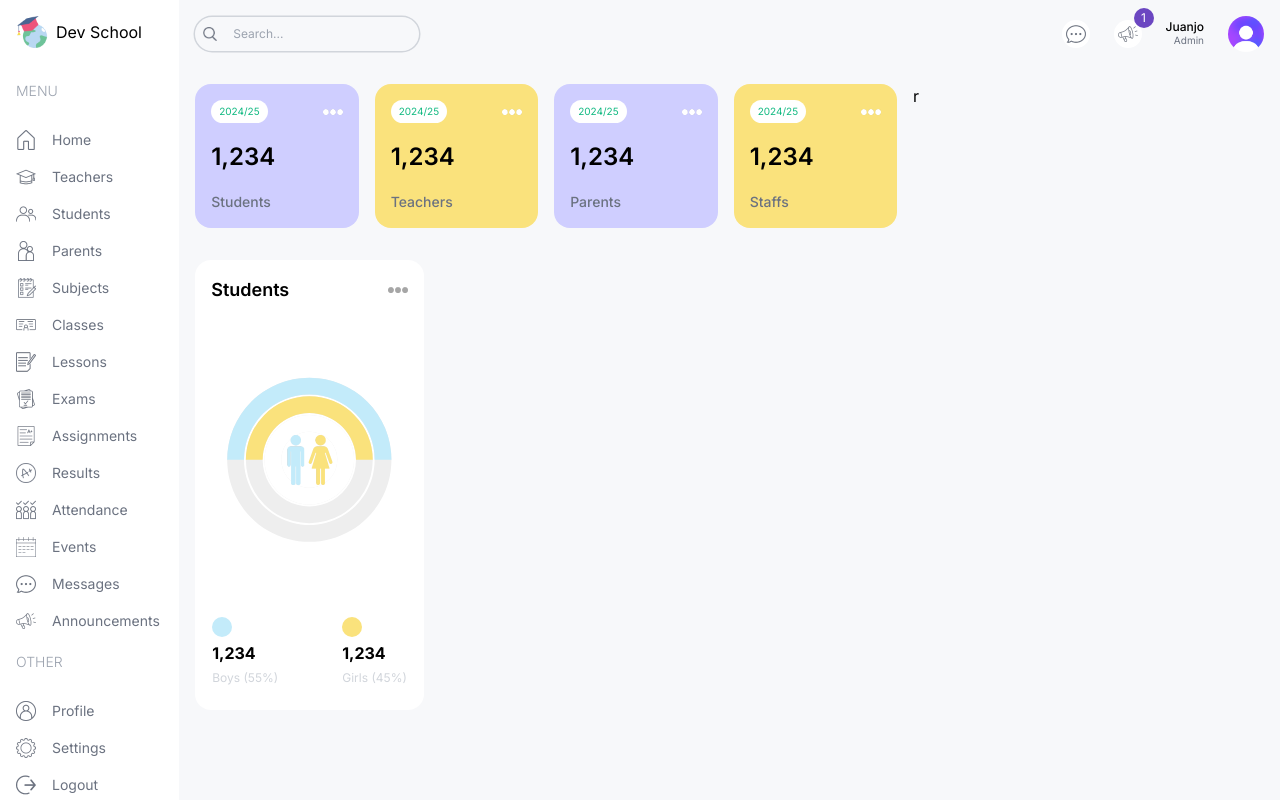
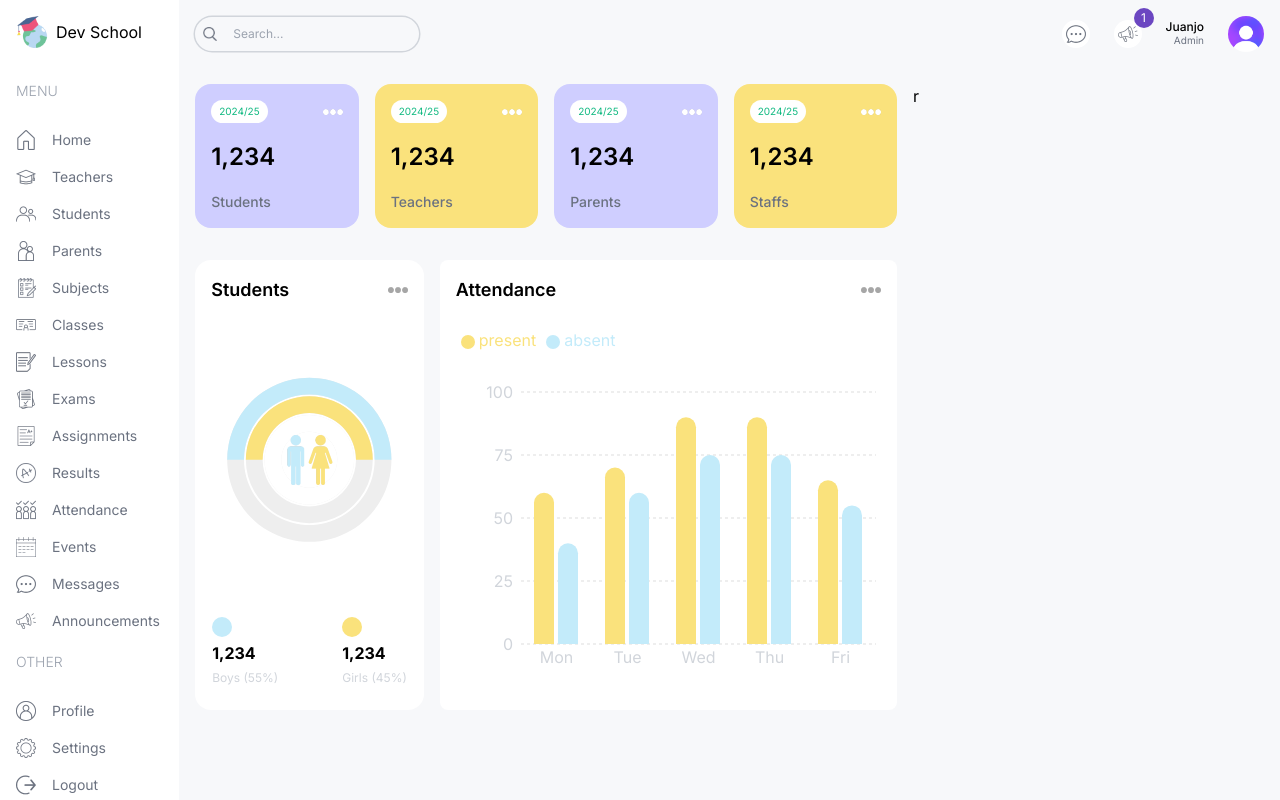
Before and after one commit to Juanjopalma/First-NextJs-Dashboard-Project, a Next.js app: page /admin in a window 1280 px wide. Built offline with nearby package versions, Linux system fonts and the light colour scheme.

Commit message:
attendanceChart is done

```diff
--- a/src/app/(dashboard)/admin/page.tsx
+++ b/src/app/(dashboard)/admin/page.tsx
@@ -1,3 +1,4 @@
+import AttendanceChart from '@/components/AttendanceChart/AttendanceChart';
 import CountChart from '@/components/CountChart/CountChart';
 import UserCard from '@/components/UserCard/UserCard';
 import './admin.scss';
@@ -21,7 +22,9 @@
                         <CountChart />
                     </div>
                     {/* ATTENDANCE CHART */}
-                    <div className="admin__left-attendanceChart"></div>
+                    <div className="admin__left-attendanceChart">
+                        <AttendanceChart />
+                    </div>
                 </div>
                 {/* BOTTOM CHARTS */}
                 <div className="admin__left-bottomCharts"></div>
--- /dev/null
+++ b/src/components/AttendanceChart/AttendanceChart.jsx
@@ -0,0 +1,88 @@
+"use client"
+import Image from "next/image";
+import './attendanceChart.scss';
+import {
+  BarChart,
+  Bar,
+  Rectangle,
+  XAxis,
+  YAxis,
+  CartesianGrid,
+  Tooltip,
+  Legend,
+  ResponsiveContainer,
+} from "recharts";
+
+const data = [
+  {
+    name: "Mon",
+    present: 60,
+    absent: 40,
+  },
+  {
+    name: "Tue",
+    present: 70,
+    absent: 60,
+  },
+  {
+    name: "Wed",
+    present: 90,
+    absent: 75,
+  },
+  {
+    name: "Thu",
+    present: 90,
+    absent: 75,
+  },
+  {
+    name: "Fri",
+    present: 65,
+    absent: 55,
+  },
+];
+
+
+const AttendanceChart = () => {
+ return (
+    <div className="attendanceChart">
+        <div className="attendanceChart__title">
+            <h1>Attendance</h1>
+            <Image src="/moreDark.png" alt="" width={20} height={20} />
+        </div>
+        <ResponsiveContainer width="100%" height="90%">
+            <BarChart width={500} height={300} data={data} barSize={20}>
+            <CartesianGrid strokeDasharray="3 3" vertical={false} stroke="#ddd" />
+            <XAxis
+                dataKey="name"
+                axisLine={false}
+                tick={{ fill: "#d1d5db" }}
+                tickLine={false}
+            />
+            <YAxis axisLine={false} tick={{ fill: "#d1d5db" }} tickLine={false} />
+            <Tooltip
+                contentStyle={{ borderRadius: "10px", borderColor: "lightgray" }}
+            />
+            <Legend
+                align="left"
+                verticalAlign="top"
+                wrapperStyle={{ paddingTop: "20px", paddingBottom: "40px" }}
+            />
+            <Bar
+                dataKey="present"
+                fill="#FAE27C"
+                legendType="circle"
+                radius={[10, 10, 0, 0]}
+            />
+            <Bar
+                dataKey="absent"
+                fill="#C3EBFA"
+                legendType="circle"
+                radius={[10, 10, 0, 0]}
+            />
+            </BarChart>
+        </ResponsiveContainer>
+    </div>
+ )
+}
+
+export default AttendanceChart;
--- /dev/null
+++ b/src/components/AttendanceChart/attendanceChart.scss
@@ -0,0 +1,18 @@
+
+.attendanceChart {
+    height: 100%;
+    padding: 1rem;
+    background: white;
+    border-radius: 0.5rem;
+
+    &__title {
+        display: flex;
+        justify-content: space-between;
+        align-items: center;
+
+        h1 {
+            font-size: 1.125rem;
+            font-weight: 600;
+        }
+    }
+}
```
